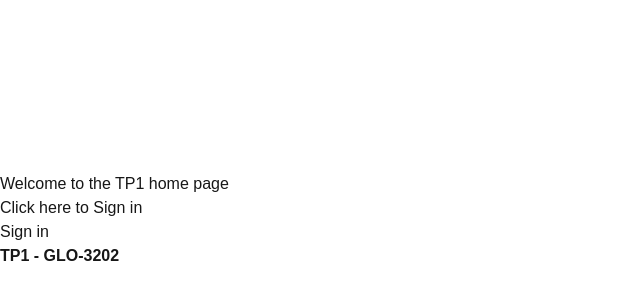
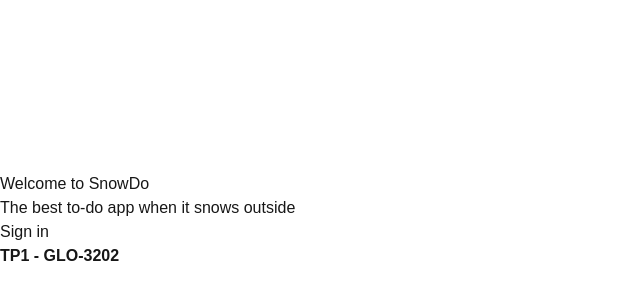
Before and after one commit to XavyShmore/tp1_secu_web, a Next.js app: page / in a window 1280 px wide. Shown: the part 188-488 px from the top of the page, without its empty margins (0-640 px from the left). Built offline with nearby package versions, Linux system fonts and the light colour scheme.

Commit message:
Amélioration page acceuil

```diff
--- a/src/app/page.tsx
+++ b/src/app/page.tsx
@@ -41,8 +41,8 @@ export default function Page() {
         <div
             className="flex flex-col items-center justify-center min-h-screen text-center relative bg-blue-900 text-white">
             <Snowfall/>
-            <p>Welcome to the TP1 home page</p>
-            <p>Click here to Sign in</p>
+            <h2>Welcome to SnowDo</h2>
+            <p>The best to-do app when it snows outside</p>
             <button
                 className="mt-4 px-4 py-2 bg-blue-500 text-white rounded-md hover:bg-blue-600"
                 type="button"
```
